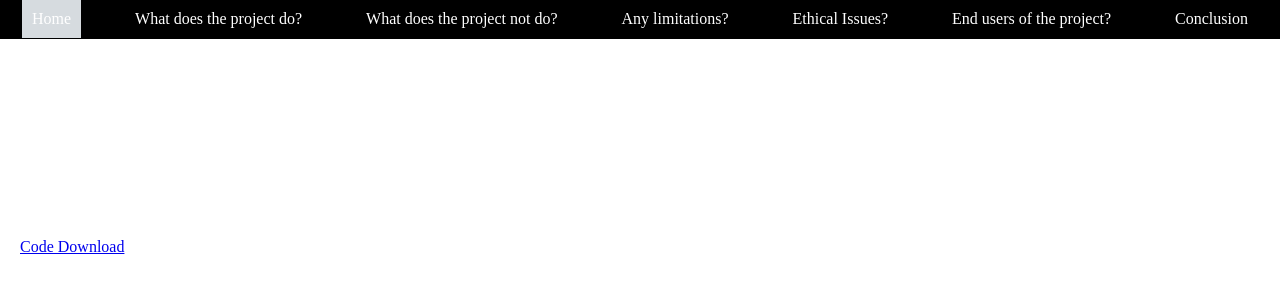
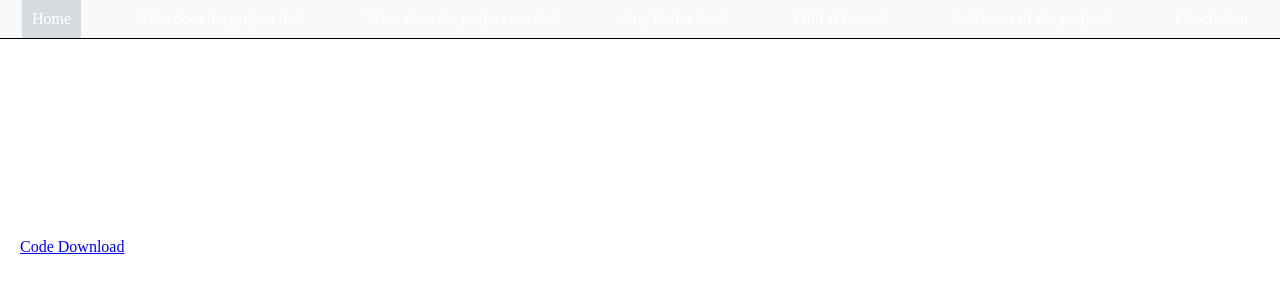
Before and after one commit to awilkinson16/ALT-2, a plain HTML site: page index.html in a window 1280 px wide. Drawn offline with Linux system fonts and the light colour scheme.

Commit message:
Update style.css

```diff
--- a/style.css
+++ b/style.css
@@ -22,8 +22,7 @@ body {
   border-top: 0px solid black;
   border-left: 0px solid black;
   border-right: 0px solid black;
-  #background-color: #F8F9F9;
-  background-color: black;
+  background-color: #F8F9F9;
 
 }
 
```
